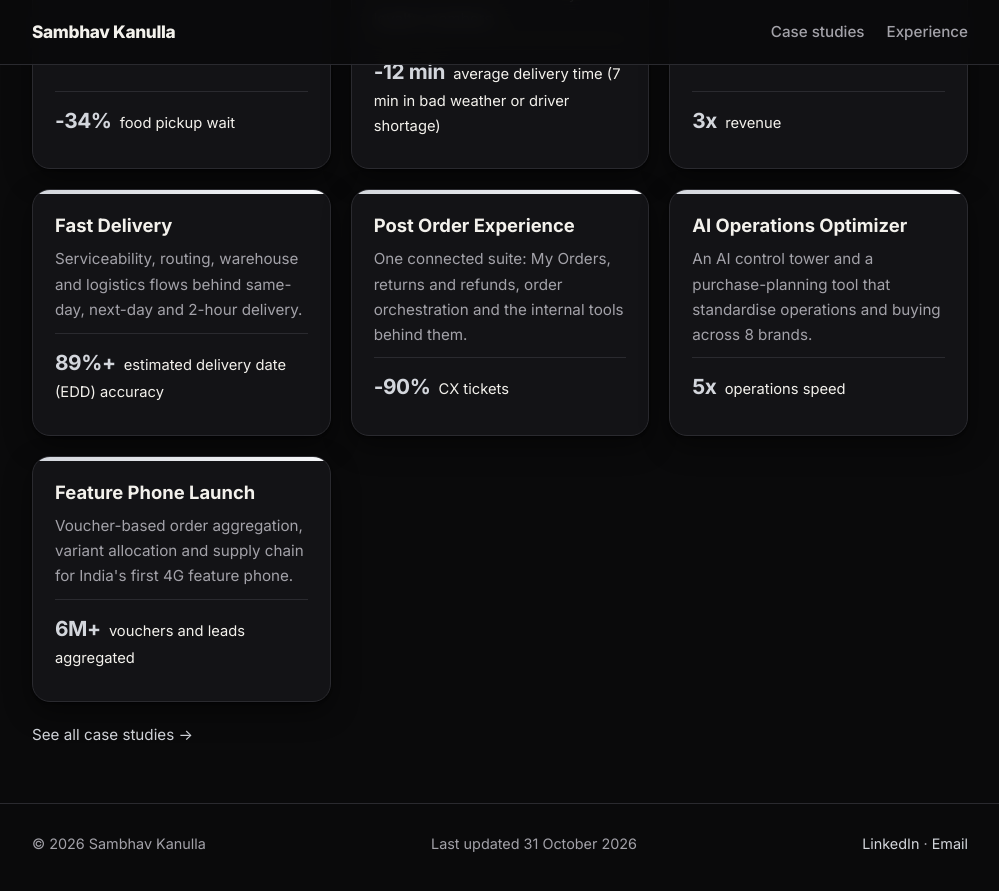
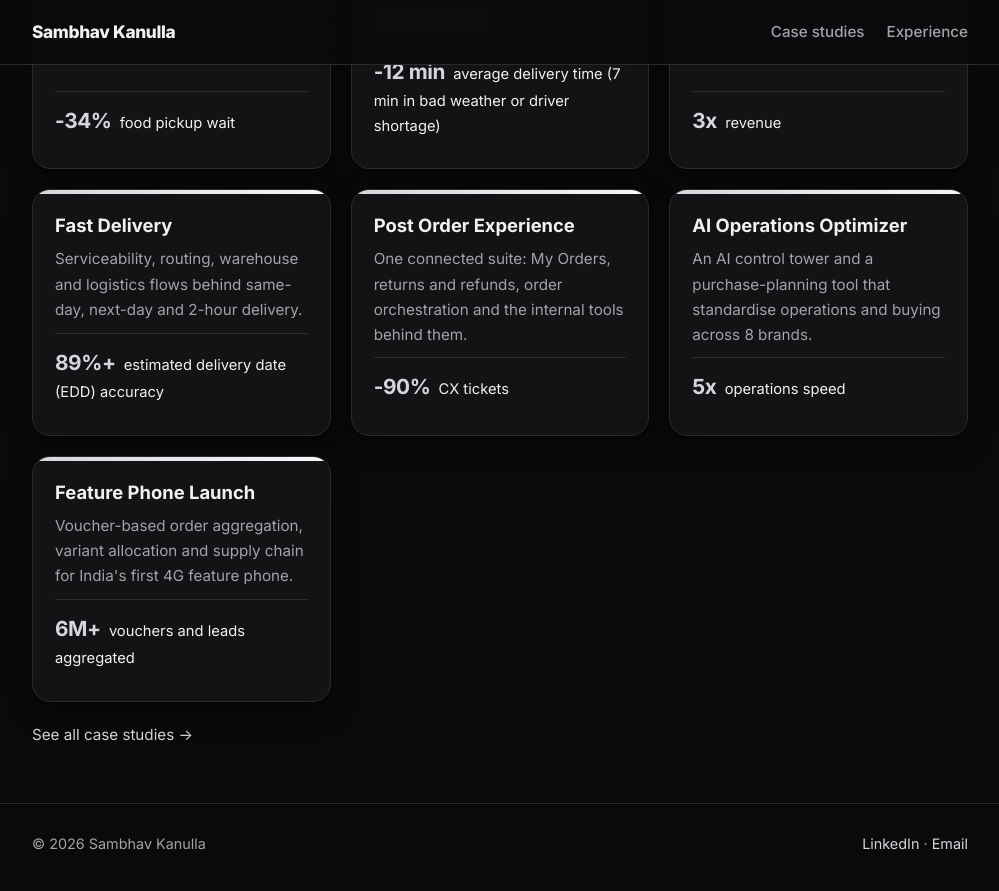
Before and after one commit to sambhavkanulla/sambhavkanulla.github.io, a Jekyll site: the page built from index.html, in a window 1280 px wide and 900 px high, scrolled down 1916 px. Shown: the top 891 px of the window, without its empty margins (140-1139 px from the left). Built offline with Jekyll 4.4.1, drawn with Linux system fonts in a browser that asks for light colours.

Commit message:
Footer: remove Last updated
Co-Authored-By: Claude Sonnet 5.5 <noreply@anthropic.com>
Claude-Session: https://claude.ai/code/session_01PrKmB98M39T9226rhsuyd2

```diff
--- a/_layouts/default.html
+++ b/_layouts/default.html
@@ -27,7 +27,6 @@
   <footer class="site-footer">
     <div class="wrap footer-inner">
       <span>&copy; {{ site.time | date: "%Y" }} {{ site.data.profile.name }}</span>
-      <span>Last updated {{ site.time | date: "%d %B %Y" }}</span>
       <span>
         <a href="{{ site.data.profile.linkedin }}">LinkedIn</a> ·
         <a href="mailto:{{ site.data.profile.email }}">Email</a>
```
